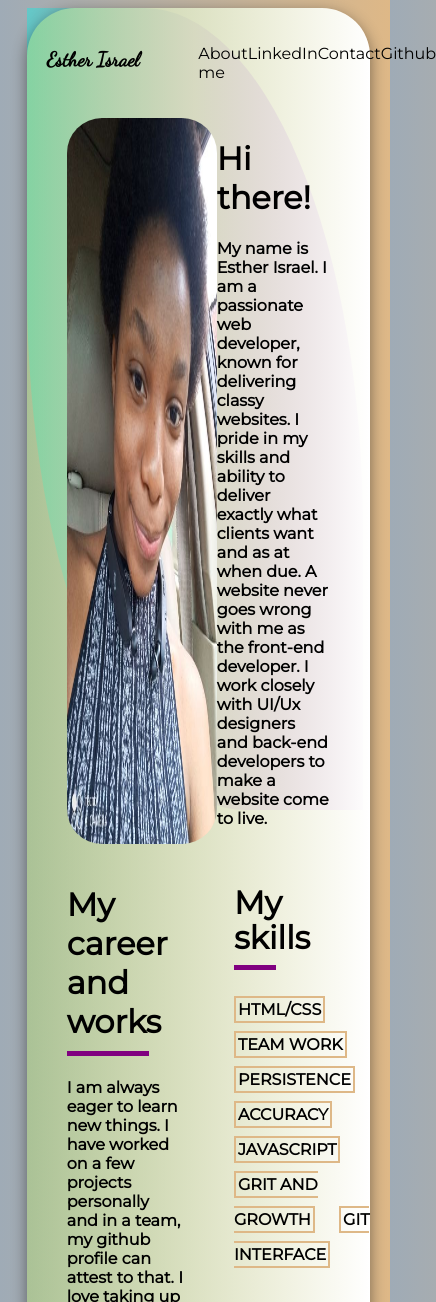
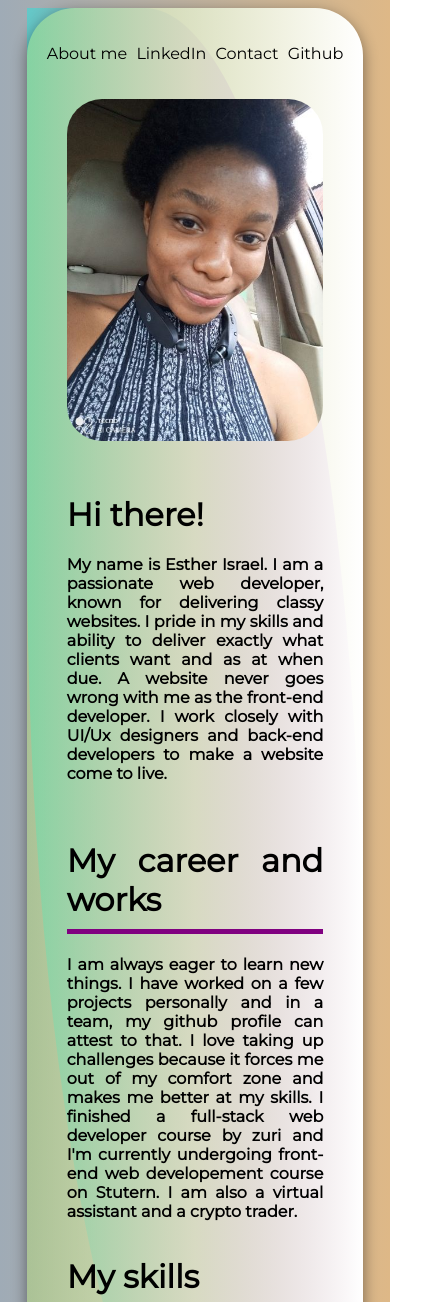
Before and after one commit to Smartbabbe/Portfolio_task, a plain HTML site: page index.html in a window 390 px wide. Shown: the top 1302 px of the page, 436 px wide, since content can reach past the window. Drawn offline with Linux system fonts and the light colour scheme.

Commit message:
Created a mobile responsive layout

```diff
--- a/index.html
+++ b/index.html
@@ -23,7 +23,7 @@
         </div>
 
         <div class="next">
-          <img width="150px" src="IMG_20201107_160125_7062.jpg" alt="Esther's imnage" />
+          <img class="profile-photo" src="IMG_20201107_160125_7062.jpg" alt="Esther's imnage" />
           <div class="hi">
             <h1 class="hii">Hi there!</h1>
             <p>
@@ -37,7 +37,7 @@
         </div>
 
         <div class="secnd">
-          <div class="hi2">
+          <div class="career">
             <h1 class="under und">My career and works</h1>
             <p>
               I am always eager to learn new things. I have worked on a few
@@ -63,5 +63,7 @@
         </div>
       </div>
     </div>
+
+    <script src="index.js"></script>
   </body>
 </html>
--- a/styles.css
+++ b/styles.css
@@ -1,6 +1,7 @@
 @import url('https://fonts.googleapis.com/css2?family=Dancing+Script&family=Montserrat&display=swap');
 
 body {
+    text-align: justify;
     background-image: linear-gradient(to left, burlywood, rgb(159, 171, 182));
 }
 
@@ -9,7 +10,6 @@ body {
     font-weight: 600;
     border-radius: 0px 65% ;
     display: flex;
-    height: 95vh;
     width: 90%;
     margin: auto;
     background-image: linear-gradient(to right, rgba(100, 200, 200, 100), rgb(173, 151, 151), purple);
@@ -28,6 +28,7 @@ body {
 .navbar {
     width: 100%;
     display: flex;
+    align-items: center;
     justify-content: space-between;
 }
 
@@ -43,6 +44,10 @@ ul {
     justify-content: space-evenly;
     display: flex;
     list-style: none;
+}
+
+.ull {
+    padding-left: 0;
 }
 
 li {
@@ -70,11 +75,16 @@ li:hover{
 .next {
     margin: 20px;
     display: flex;
+    gap: 2rem;
     justify-content: space-evenly;
 }
 
-.hi, .hi2 {
-    width: 60%;
+.profile-photo {
+    width: 15rem;
+}
+
+.career {
+    width: 100%;
 }
 
 .next img {
@@ -85,7 +95,7 @@ li:hover{
     margin: 20px;
     display: flex;
     justify-content: space-evenly;
-    gap: 50px;
+    gap: 5rem;
 }
 
 .under {
@@ -110,3 +120,35 @@ span {
 .skill {
     line-height: 35px;
 }
+
+@media screen and (max-width: 900px) {
+    nav p {
+        display: none;
+    }
+
+    ul {
+        width: 100%;
+        gap: 0.5rem;
+        justify-content: space-between;
+    }
+
+    .secnd {
+        flex-direction: column;
+        gap: 0;
+    }
+}
+
+@media screen and (max-width: 600px) {
+
+    .next {
+        flex-direction: column;
+        flex: 1;
+    }
+    .profile-photo, .hi {
+        width: 100%;
+    }
+
+    .und, .und1  {
+        width: 100%;
+    }
+}
```
